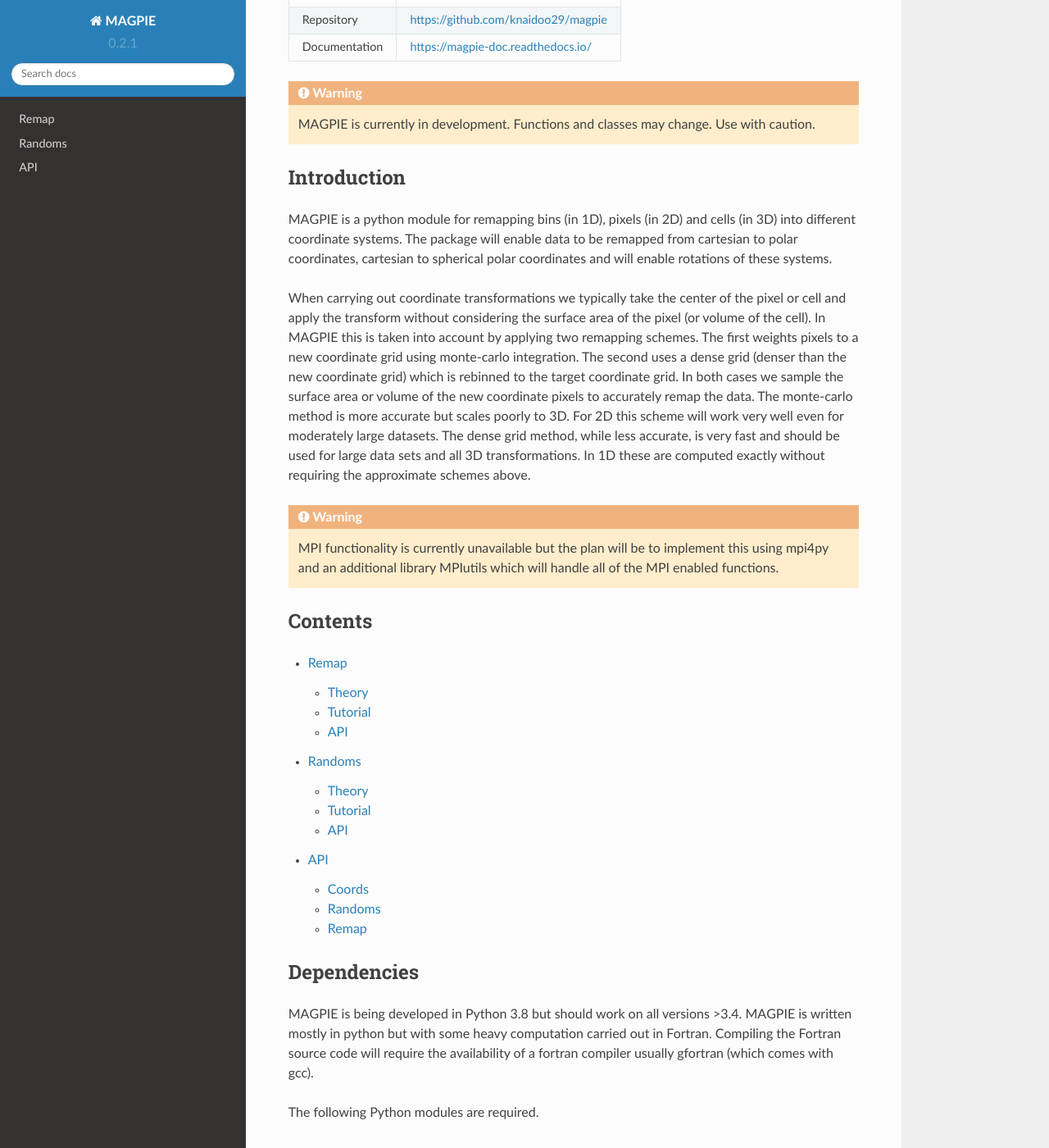
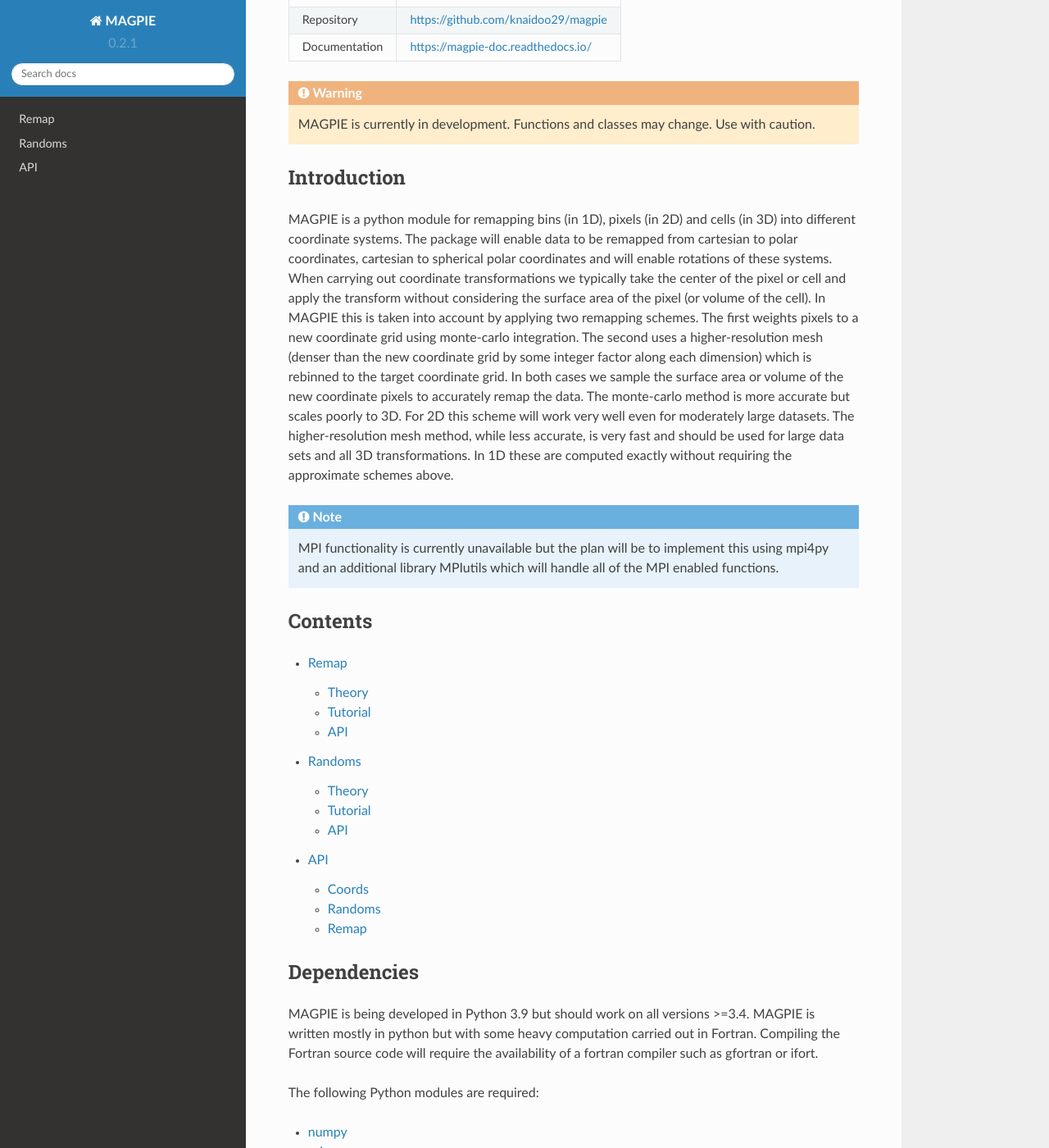
Before and after one commit to knaidoo29/magpie, a Sphinx documentation site: the page built from docs/source/index.rst, in a window 1280 px wide and 1400 px high, scrolled down 262 px. Shown: the whole window at 82% size. Built offline with Sphinx 7.4.7 and the Read the Docs theme 2.0.0, drawn with Linux system fonts in a browser that asks for light colours; some of the changed text lies outside the part shown.

Commit message:
update to README and doc index page

```diff
--- a/docs/source/index.rst
+++ b/docs/source/index.rst
@@ -1,6 +1,6 @@
-====================================
-Monte cArlo weiGhted PIxel rEmapping
-====================================
+============================================
+MAGPIE: Monte cArlo weiGhted PIxel rEmapping
+============================================
 
 .. image:: https://circleci.com/gh/knaidoo29/magpie/tree/master.svg?style=svg
         :target: https://circleci.com/gh/knaidoo29/magpie/tree/master
@@ -32,7 +32,7 @@
 | Documentation | https://magpie-doc.readthedocs.io/      |
 +---------------+-----------------------------------------+
 
-.. warning ::
+.. warning::
   MAGPIE is currently in development. Functions and classes may change. Use with caution.
 
 Introduction
@@ -41,21 +41,21 @@
 MAGPIE is a python module for remapping bins (in 1D), pixels (in 2D) and cells (in 3D)
 into different coordinate systems. The package will enable data to be remapped
 from cartesian to polar coordinates, cartesian to spherical polar coordinates
-and will enable rotations of these systems.
+and will enable rotations of these systems. When carrying out coordinate transformations
+we typically take the center of the pixel or cell and apply the transform without
+considering the surface area of the pixel (or volume of the cell). In MAGPIE this
+is taken into account by applying two remapping schemes. The first weights pixels
+to a new coordinate grid using monte-carlo integration. The second uses a
+higher-resolution mesh (denser than the new coordinate grid by some integer factor
+along each dimension) which is rebinned to the target coordinate grid. In both
+cases we sample the surface area or volume of the new coordinate pixels to accurately
+remap the data. The monte-carlo method is more accurate but scales poorly to 3D.
+For 2D this scheme will work very well even for moderately large datasets. The
+higher-resolution mesh method, while less accurate, is very fast and should be
+used for large data sets and all 3D transformations. In 1D these are computed
+exactly without requiring the approximate schemes above.
 
-When carrying out coordinate transformations we typically take the center of the
-pixel or cell and apply the transform without considering the surface area of the
-pixel (or volume of the cell). In MAGPIE this is taken into account by applying two
-remapping schemes. The first weights pixels to a new coordinate grid using monte-carlo
-integration. The second uses a dense grid (denser than the new coordinate grid) which
-is rebinned to the target coordinate grid. In both cases we sample the surface area
-or volume of the new coordinate pixels to accurately remap the data. The monte-carlo
-method is more accurate but scales poorly to 3D. For 2D this scheme will work very
-well even for moderately large datasets. The dense grid method, while less accurate,
-is very fast and should be used for large data sets and all 3D transformations.
-In 1D these are computed exactly without requiring the approximate schemes above.
-
-.. warning ::
+.. note::
   MPI functionality is currently unavailable but the plan will be to implement this
   using mpi4py and an additional library MPIutils which will handle all of the MPI
   enabled functions.
@@ -74,12 +74,12 @@
 Dependencies
 ============
 
-MAGPIE is being developed in Python 3.8 but should work on all versions >3.4. MAGPIE
+MAGPIE is being developed in Python 3.9 but should work on all versions >=3.4. MAGPIE
 is written mostly in python but with some heavy computation carried out in Fortran.
 Compiling the Fortran source code will require the availability of a fortran compiler
-usually gfortran (which comes with gcc).
+such as gfortran or ifort.
 
-The following Python modules are required.
+The following Python modules are required:
 
 * `numpy <http://www.numpy.org/>`_
 * `scipy <https://scipy.org/>`_
@@ -96,7 +96,10 @@
 Installation
 ============
 
-Magpie can be installed in a variety of ways.
+MAGPIE can be installed in a variety of ways -- using ``pip``, ``conda`` or by
+directly cloning the repository. If you are having trouble installing MAGPIE or
+running MAGPIE we recommend using the conda install as this will setup the
+environment.
 
 #. Using ``pip``::
 
@@ -136,8 +139,8 @@
     * Cartesian coordinate remapping in 1D, 2D and 3D.
 * **Version 0.1**:
     * Coordinate transformations between cartesian, polar and spherical polar coordinates.
-    * Rebinning in 1D (computed exactly), in 2D and 3D via monte-carlo weighted remapping and a dense mesh.
-    * Randoms in cartesian, polar and sphercal polar coordinates.
+    * Rebinning in 1D (computed exactly), in 2D and 3D via monte-carlo weighted remapping and a higher-resolution mesh.
+    * Randoms in cartesian, polar and spherical polar coordinates.
     * Rotation transformations.
     * Polar coordinate utilities and integration for polar grid to radial profiles.
     * Plotting routine for orthographic projection of unit sphere data.
```
Also changed, not shown: README.md (+29 -19 lines), docs/notes.txt (added, +51 -0 lines).
